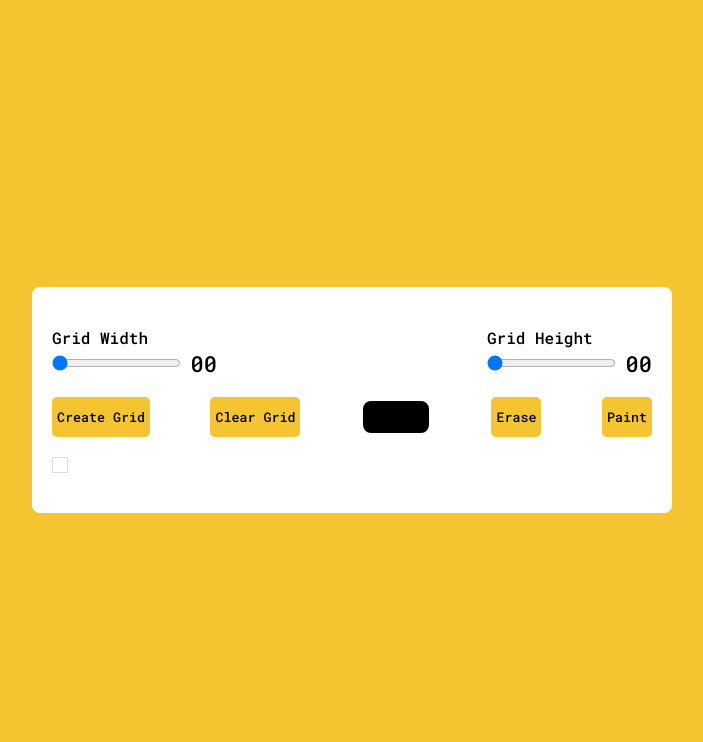
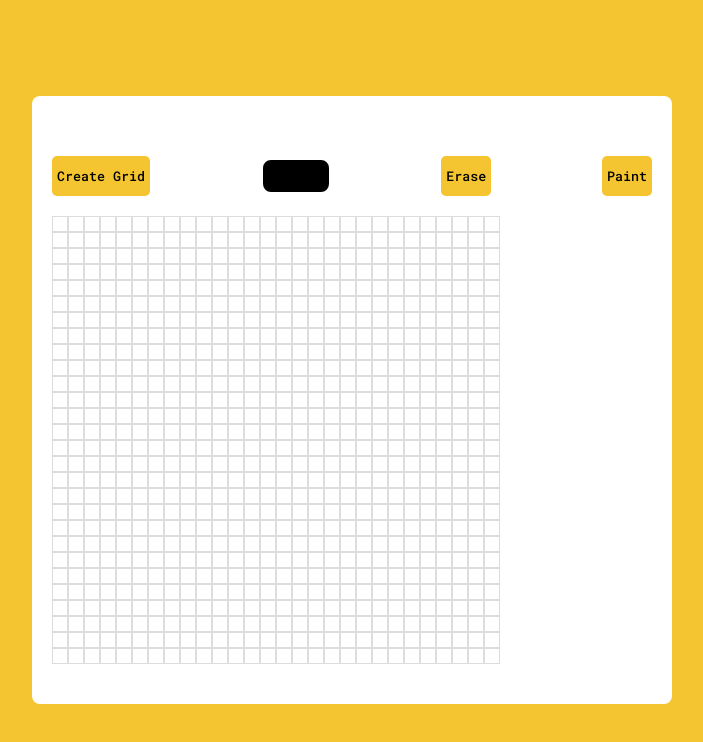
Before and after one commit to MateaLukiccc/Digit-Classifier, a plain HTML site: page index.html in a window 1280 px wide. Both pictures are taken after a click on the button "Create Grid". Shown: the whole page, without its empty margins (288-991 px from the left). Drawn offline with Linux system fonts and the light colour scheme.

Commit message:
Started code refactoring todo: change buttons, initial state, change layout and colors

```diff
--- a/index.html
+++ b/index.html
@@ -15,20 +15,9 @@
     <div class="wrapper">
       <div class="options">
         <div class="opt-wrapper">
-          <div class="slider">
-            <label for="width-range">Grid Width</label>
-            <input type="range" id="width-range" min="1" max="35" />
-            <span id="width-value">00</span>
-          </div>
-          <div class="slider">
-            <label for="height-range">Grid Height</label>
-            <input type="range" id="height-range" min="1" max="35" />
-            <span id="height-value">00</span>
-          </div>
         </div>
         <div class="opt-wrapper">
           <button id="submit-grid">Create Grid</button>
-          <button id="clear-grid">Clear Grid</button>
           <input type="color" id="color-input" />
           <button id="erase-btn">Erase</button>
           <button id="paint-btn">Paint</button>
--- a/script.js
+++ b/script.js
@@ -1,14 +1,11 @@
 //Initial references
 let container = document.querySelector(".container");
 let gridButton = document.getElementById("submit-grid");
-let clearGridButton = document.getElementById("clear-grid");
 let gridWidth = document.getElementById("width-range");
 let gridHeight = document.getElementById("height-range");
 let colorButton = document.getElementById("color-input");
 let eraseBtn = document.getElementById("erase-btn");
 let paintBtn = document.getElementById("paint-btn");
-let widthValue = document.getElementById("width-value");
-let heightValue = document.getElementById("height-value");
 
 //Events object
 let events = {
@@ -52,14 +49,14 @@ gridButton.addEventListener("click", () => {
   //count variable for generating unique ids
   let count = 0;
   //loop for creating rows
-  for (let i = 0; i < gridHeight.value; i++) {
+  for (let i = 0; i < 28; i++) {
     //incrementing count by 2
     count += 2;
     //Create row div
     let div = document.createElement("div");
     div.classList.add("gridRow");
     //Create Columns
-    for (let j = 0; j < gridWidth.value; j++) {
+    for (let j = 0; j < 28; j++) {
       count += 2;
       let col = document.createElement("div");
       col.classList.add("gridCol");
@@ -119,10 +116,6 @@ function checker(elementId) {
   });
 }
 
-//Clear Grid
-clearGridButton.addEventListener("click", () => {
-  container.innerHTML = "";
-});
 //Erase Button
 eraseBtn.addEventListener("click", () => {
   erase = true;
@@ -133,18 +126,7 @@ paintBtn.addEventListener("click", () => {
   erase = false;
 });
 
-//Display grid width and height
-gridWidth.addEventListener("input", () => {
-  widthValue.innerHTML =
-    gridWidth.value < 9 ? `0${gridWidth.value}` : gridWidth.value;
-});
-
-gridHeight.addEventListener("input", () => {
-  heightValue.innerHTML =
-    gridHeight.value < 9 ? `0${gridHeight.value}` : gridHeight.value;
-});
-
 window.onload = () => {
-  gridWidth.value = 0;
-  gridHeight.value = 0;
+  gridWidth.value = 28;
+  gridHeight.value = 28;
 };
```
